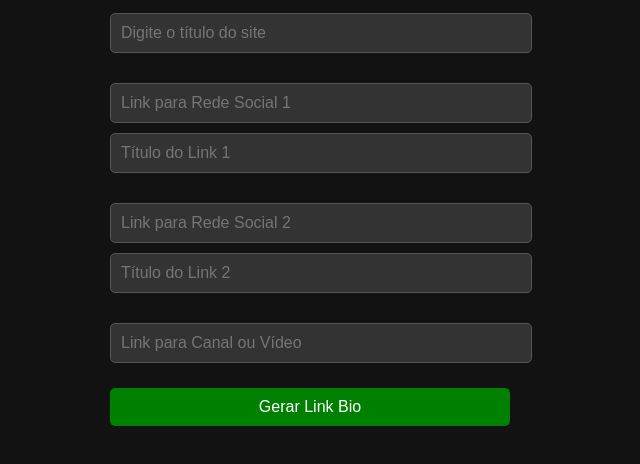
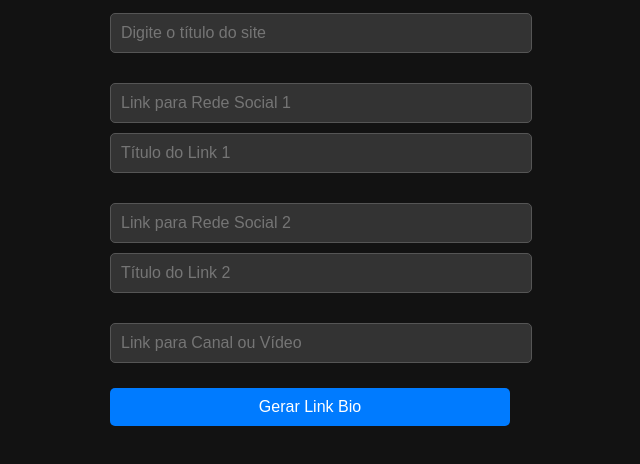
Before and after one commit to RAFAELMM2/link-bio, a plain HTML site: page index.html in a window 1280 px wide. Shown: the part 242-706 px from the top of the page, without its empty margins (330-970 px from the left). Drawn offline with Linux system fonts and the light colour scheme.

Commit message:
style.css

```diff
--- a/style.css
+++ b/style.css
@@ -47,7 +47,7 @@ input {
 button {
   width: 100%;
   padding: 10px;
-  background-color: gray;
+  background-color: #007bff;
   color: #fff;
   border: none;
   border-radius: 5px;
@@ -55,13 +55,8 @@ button {
   font-size: 16px;
 }
 
-button:disabled {
-  background-color: #555;
-  cursor: not-allowed;
-}
-
-button:enabled {
-  background-color: green;
+button:hover {
+  background-color: #0056b3;
 }
 
 .link-buttons {
@@ -87,4 +82,4 @@ button:enabled {
 
 .link-btn:active {
   background-color: #e74c3c;
-}
+  }
```
